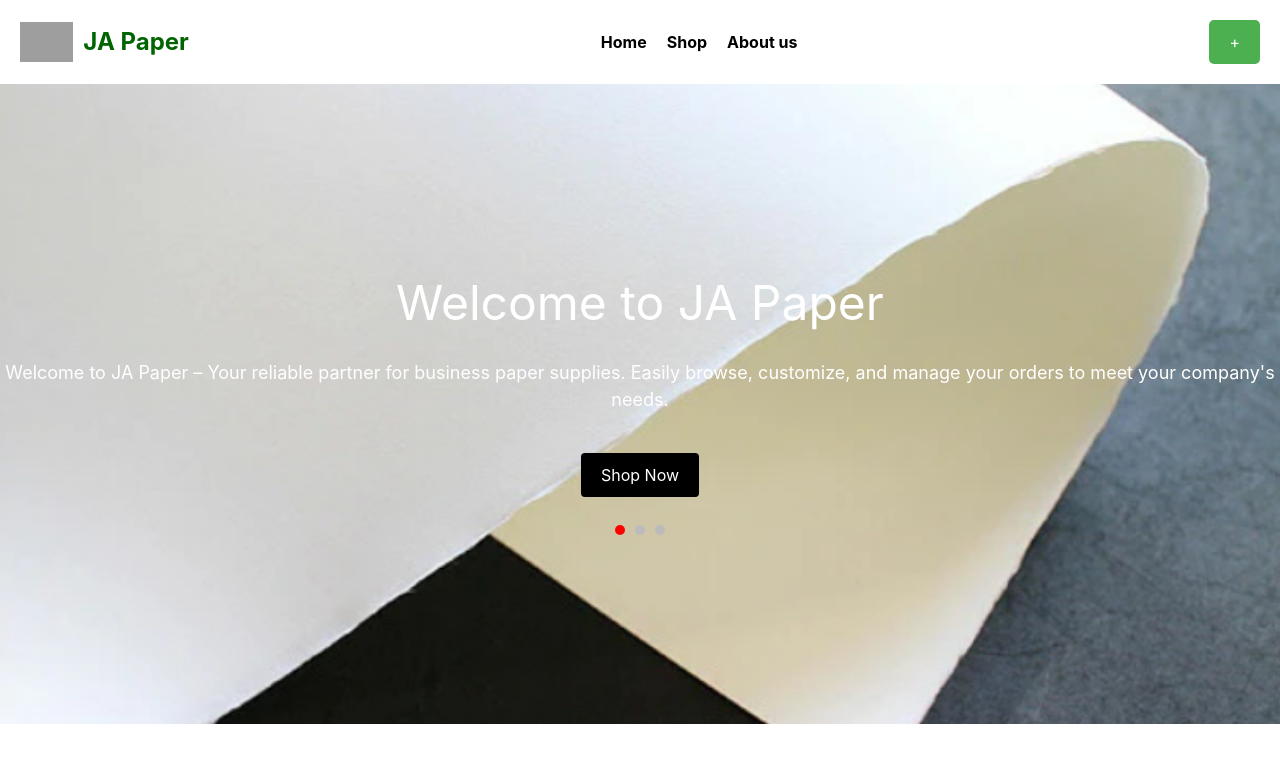
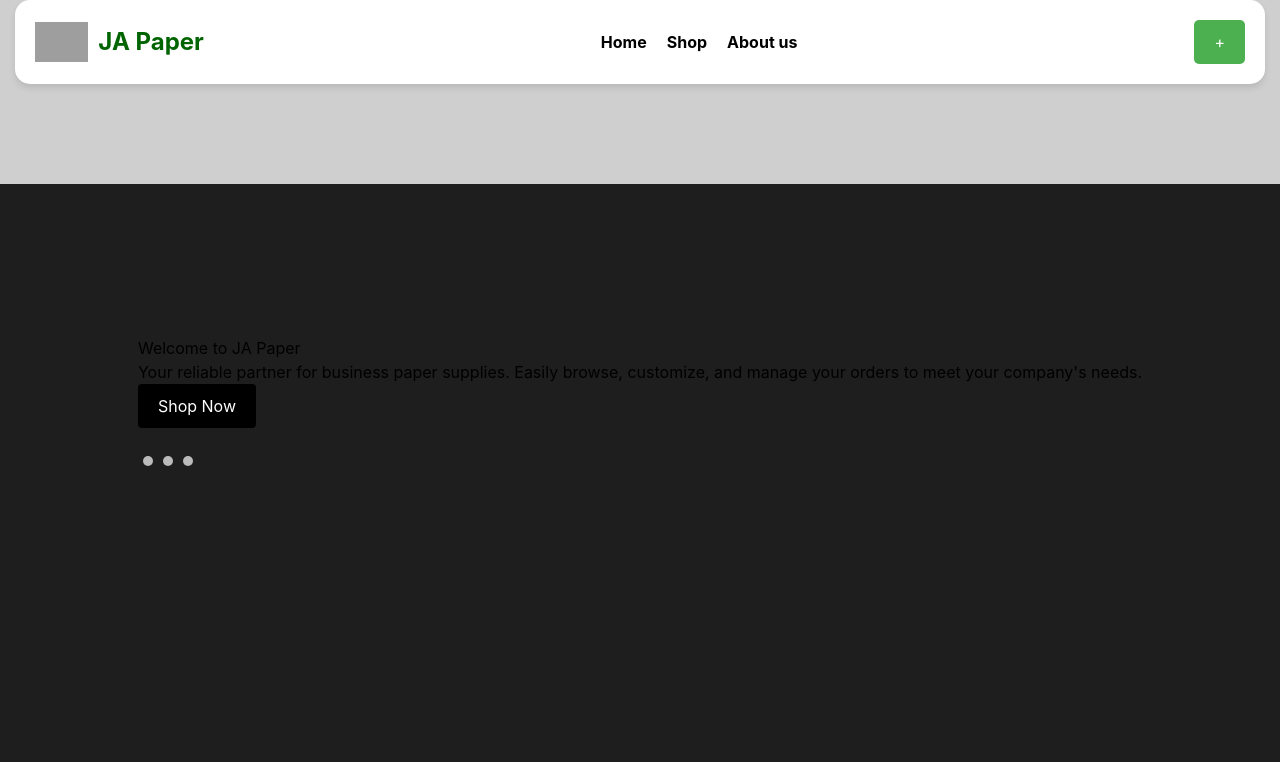
Before and after one commit to asbjornfa/CompulsoryGR-N, a React app in the folder client/: page / in a window 1280 px wide. Shown: the top 762 px of the page. Built offline with nearby package versions, Linux system fonts and the light colour scheme; no server answers; grey boxes are pictures that could not be loaded; the HTML template or start-up script is replaced by a standard one.

Commit message:
frontend(shop, home)

```diff
--- a/client/src/components/App.tsx
+++ b/client/src/components/App.tsx
@@ -1,26 +1,25 @@
-import {Route, Routes} from "react-router-dom";
-import React, {useEffect} from "react";
-import {Toaster} from "react-hot-toast";
-import {DevTools} from "jotai-devtools";
-import {useAtom} from "jotai";
-import {ThemeAtom} from "../atoms/ThemeAtom.tsx";
+import { Route, Routes } from "react-router-dom";
+import React from "react";
+import { Toaster } from "react-hot-toast";
+import PageHeader from "./PageHeader.tsx";
 import Home from "./pages/Home.tsx";
 import Shop from "./pages/Shop.tsx";
-import PageHeader from "./PageHeader.tsx";
-import CreatePaper from './pages/CreatePaper';
+import CreatePaper from "./pages/CreatePaper.tsx";
 
 const App = () => {
-
-    return (<>
-
-        <Toaster position={"top-center"}/>
-        <PageHeader/>
-        <Routes>
-            <Route path="/" element={<Home/>}/>
-            <Route path="/Shop" element={<Shop/>}/>
-            <Route path="/createPaper" element={<CreatePaper/>} />
-        </Routes>
-    </>)
-}
+    return (
+        <>
+            <Toaster position={"top-center"} />
+            <PageHeader />
+            <div className="main-content-container">
+                <Routes>
+                    <Route path="/" element={<Home />} />
+                    <Route path="/Shop" element={<Shop />} />
+                    <Route path="/createPaper" element={<CreatePaper />} />
+                </Routes>
+            </div>
+        </>
+    );
+};
 
 export default App;
--- a/client/src/components/PageHeader.tsx
+++ b/client/src/components/PageHeader.tsx
@@ -25,7 +25,7 @@ function PageHeader() {
                     </ul>
                 </nav>
                 <div className="search">
-                <button className="create-button"  type="button" onClick={handleCreateClick}>+</button>
+                    <button className="create-button" type="button" onClick={handleCreateClick}>+</button>
                 </div>
             </div>
             );
--- a/client/src/components/pages/Home.tsx
+++ b/client/src/components/pages/Home.tsx
@@ -1,6 +1,7 @@
 import React, { useEffect } from "react";
 import { useAtom } from "jotai";
-import { namePaperAtom, stockPaperAtom, pricePaperAtom, PaperAtom } from "../../atoms/PaperAtom.tsx";
+import { namePaperAtom, stockPaperAtom, pricePaperAtom, PaperAtom } from "../../atoms/PaperAtom";
+import { useNavigate } from "react-router-dom";
 
 export default function Home() {
     const [paperName, setPaperName] = useAtom(namePaperAtom);
@@ -8,48 +9,71 @@ export default function Home() {
     const [paperPrice, setPaperPrice] = useAtom(pricePaperAtom);
     const [papers, setPapers] = useAtom(PaperAtom);
 
+    const navigate = useNavigate();
+
     useEffect(() => {
         const fetchPapers = async () => {
-            const response = await fetch('http://localhost:5000/api/paper');
-            const data = await response.json();
-            setPapers(data);
+            try {
+                const response = await fetch('http://localhost:5000/api/paper');
+                if (!response.ok) throw new Error('Failed to fetch papers');
+                const data = await response.json();
+                setPapers(data);
+            } catch (error) {
+                console.error("Error fetching papers:", error);
+            }
         };
 
         fetchPapers();
     }, [setPapers]);
 
     const handleCreatePaper = async () => {
-        const createPaperDTO = {name: paperName, stock: paperStock, price: paperPrice};
+        const createPaperDTO = { name: paperName, stock: paperStock, price: paperPrice };
 
         try {
             const response = await fetch('http://localhost:5000/api/paper', {
                 method: 'POST',
-                headers: {'Content-Type': 'application/json'},
+                headers: { 'Content-Type': 'application/json' },
                 body: JSON.stringify(createPaperDTO),
             });
 
             if (response.ok) {
                 const newPaper = await response.json();
-                setPapers((prev) => [...prev, newPaper]); // Opdater listen med det nye papir
+                setPapers((prev) => [...prev, newPaper]);
             }
         } catch (error) {
-            console.error("Error!", error);
+            console.error("Error creating paper:", error);
         }
     };
 
+    const handleShopNowClick = () => {
+        navigate("/Shop");
+    };
 
     return (
-            <main className="main-content">
-                <div className="hero-section">
-                    <h1>Welcome to JA Paper</h1>
-                    <p>Welcome to JA Paper – Your reliable partner for business paper supplies. Easily browse, customize, and manage your orders to meet your company's needs.</p>
-                    <button className="shop-now-button">Shop Now</button>
-                    <div className="dots">
-                        <span className="dot active"></span>
-                        <span className="dot"></span>
-                        <span className="dot"></span>
+        <main className="main-content">
+            <div
+                className="absolute inset-0 flex flex-col justify-center items-center text-center text-white">
+                {/* Overlay */}
+                <div className="absolute inset-0 bg-black bg-opacity-50"></div>
+
+                {/* Hero Content */}
+                <div className="relative text-center text-white z-10">
+
+                    <h1 className="text-5xl font-bold mb-4">Welcome to JA Paper</h1>
+                    <p className="text-lg mb-8">Your reliable partner for business paper supplies.
+                        Easily browse, customize, and manage your orders to meet your company's needs.</p>
+                    <button className="shop-now-button bg-green-700 hover:bg-green-600 text-white py-2 px-6 rounded"
+                            onClick={handleShopNowClick}>Shop Now
+                    </button>
+
+                    {/* Dots Navigation */}
+                    <div className="dots mt-8 flex justify-center space-x-2">
+                        <span className="dot w-3 h-3 bg-white rounded-full opacity-70"></span>
+                        <span className="dot w-3 h-3 bg-white rounded-full opacity-50"></span>
+                        <span className="dot w-3 h-3 bg-white rounded-full opacity-50"></span>
                     </div>
                 </div>
-            </main>
+            </div>
+        </main>
     );
-};
+}
--- a/client/src/components/pages/Shop.tsx
+++ b/client/src/components/pages/Shop.tsx
@@ -42,22 +42,23 @@ export default function Shop() {
     return (
         <div className="shop-container">
             <Sidebar setSortOrder={setSortOrder}  />
+            <div className="overlay-wrapper">
             <div className="product-grid">
                 {sortedPapers.map((paper, index) => (
                     <PaperCard key={index} paper={paper} />
                 ))}
             </div>
         </div>
+    </div>
     );
 }
 
 
 function Sidebar({ setSortOrder }) {
     return (
-        <div className="sidebar">
+        <div className="sidebar" style={{ marginTop: "270px"}}> {/* Add margin-top here */}
             <h3>Filter by</h3>
             <div className="filter-options">
-                {/* Add your filters here */}
                 <div className="filter-option">
                     <label htmlFor="price-range">Price</label>
                     <button onClick={() => setSortOrder("priceDesc")}>Price: High to Low</button>
--- a/client/src/components/styles/styles.css
+++ b/client/src/components/styles/styles.css
@@ -4,7 +4,7 @@
 
 
 body {
-    margin: 0;
+    background-color: rgb(207, 207, 207);
     font-family: -apple-system, BlinkMacSystemFont, 'Segoe UI', 'Roboto', 'Oxygen',
     'Ubuntu', 'Cantarell', 'Fira Sans', 'Droid Sans', 'Helvetica Neue',
     sans-serif;
@@ -32,6 +32,7 @@ code {
     font-family: Arial, sans-serif;
 }
 
+
 .header {
     display: flex;
     justify-content: space-between;
@@ -39,6 +40,9 @@ code {
     padding: 20px;
     background-color: #fff;
     box-shadow: 0 4px 6px rgba(0, 0, 0, 0.1);
+    margin-left: 15px;
+    margin-right: 15px;
+    border-radius: 15px;
 }
 
 .logo {
@@ -85,9 +89,6 @@ code {
     justify-content: center;
     align-items: center;
     height: 80vh;
-    background-image: url('../../Background.png'); /* Baggrundsbilledet fra din slider */
-    background-size: cover;
-    background-position: center;
 }
 
 .hero-section {
@@ -140,14 +141,25 @@ code {
 .shop-container {
     display: flex;
     justify-content: space-between;
+
+
 }
 
 /* Sidebar styles */
 .sidebar {
     width: 20%;
-    padding: 20px;
-    background-color: #f5f5f5;
-    border-right: 1px solid #ddd;
+    padding: 20px; /* Increase top and bottom padding */
+    margin-left: 5px;
+    background-color: #cfcfcf;
+    border-right: 1px solid #E8E8E8;
+}
+
+.overlay-wrapper{
+    background-color: #cfcfcf;
+    padding: 141px;
+    margin-right: 10px;
+    height: 100%;
+    margin-top: 270px;
 }
 
 .filter-options {
@@ -160,11 +172,13 @@ code {
 
 /* Product grid styles */
 .product-grid {
-    width: 80%;
     display: grid;
     grid-template-columns: repeat(4, 1fr); /* Adjust column count as needed */
     gap: 20px;
-    padding: 20px;
+    padding: 10px;
+    margin-top: -199px;
+    z-index: 1;
+    position: relative;
 }
 
 /* Product card styles */
@@ -174,6 +188,7 @@ code {
     border-radius: 8px;
     box-shadow: 0 4px 8px rgba(0, 0, 0, 0.1);
     text-align: center;
+
 }
 
 .product-card img {
@@ -225,3 +240,39 @@ code {
 .add-to-cart:hover {
     background-color: #45a049;
 }
+
+/* Baggrundsbilledet og overlay */
+.main-content-container {
+    position: relative;
+    min-height: 50vh; /* Sørg for, at det fylder hele siden */
+    background-size: cover;
+    background-position: center;
+    background-attachment: fixed; /* Gør baggrunden fast */
+}
+
+/* Mørkt overlay over billedet */
+.main-content-container::before {
+    content: '';
+    position: absolute;
+    top: 100px;
+    left: 0;
+    width: 100%;
+    height: 100%;
+   background-color: rgb(30, 30, 30); /* Mørk overlay med 60% gennemsigtighed */
+
+
+}
+/*
+/* Sørg for, at indholdet vises ovenpå baggrunden */
+.main-content-container > * {
+    position: relative;
+    z-index: 1;
+}
+
+.truncate-text {
+    display: -webkit-box;
+    -webkit-line-clamp: 3; /* Antal linjer du vil vise */
+    -webkit-box-orient: vertical;
+    overflow: hidden;
+    text-overflow: ellipsis;
+}
```
Lines whose indentation alone changed are shown as unchanged.
